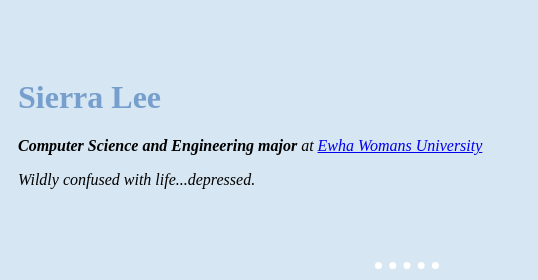
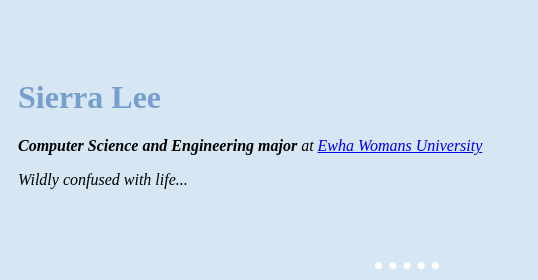
Before and after one commit to seojunglee/Web-Study, a plain HTML site: page HTML - Personal Site/index.html in a window 1280 px wide. Shown: the top 280 px of the page, 233-771 px from the left. Drawn offline with Linux system fonts and the light colour scheme.

Commit message:
Update index.html

```diff
--- a/HTML - Personal Site/index.html
+++ b/HTML - Personal Site/index.html
@@ -19,7 +19,7 @@
       <td>
         <h1>Sierra Lee</h1>
         <p><em><strong>Computer Science and Engineering major </strong>at <a href="http://cse.ewha.ac.kr/">Ewha Womans University</a></em> </p>
-        <p> <em> Wildly confused with life...depressed.</em> </p>
+        <p> <em> Wildly confused with life...</em> </p>
       </td>
     </tr>
   </table>
```
